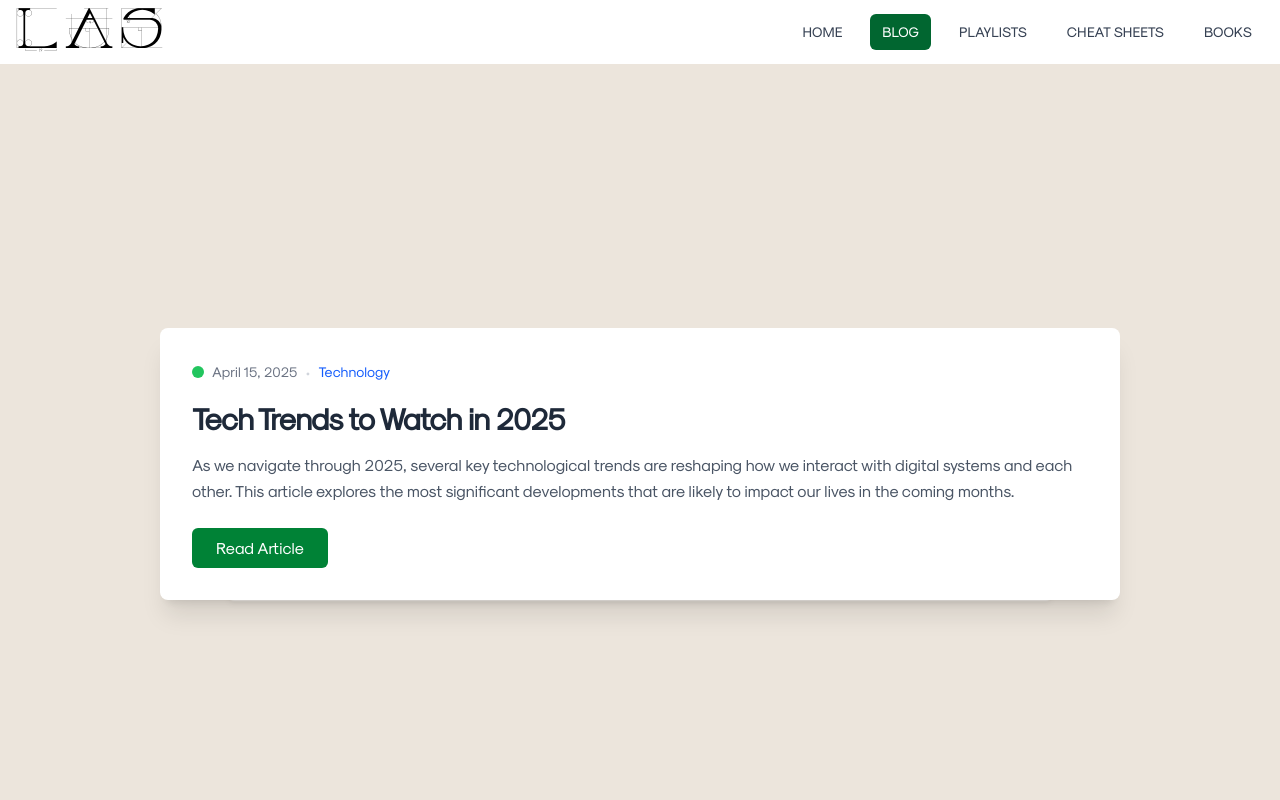
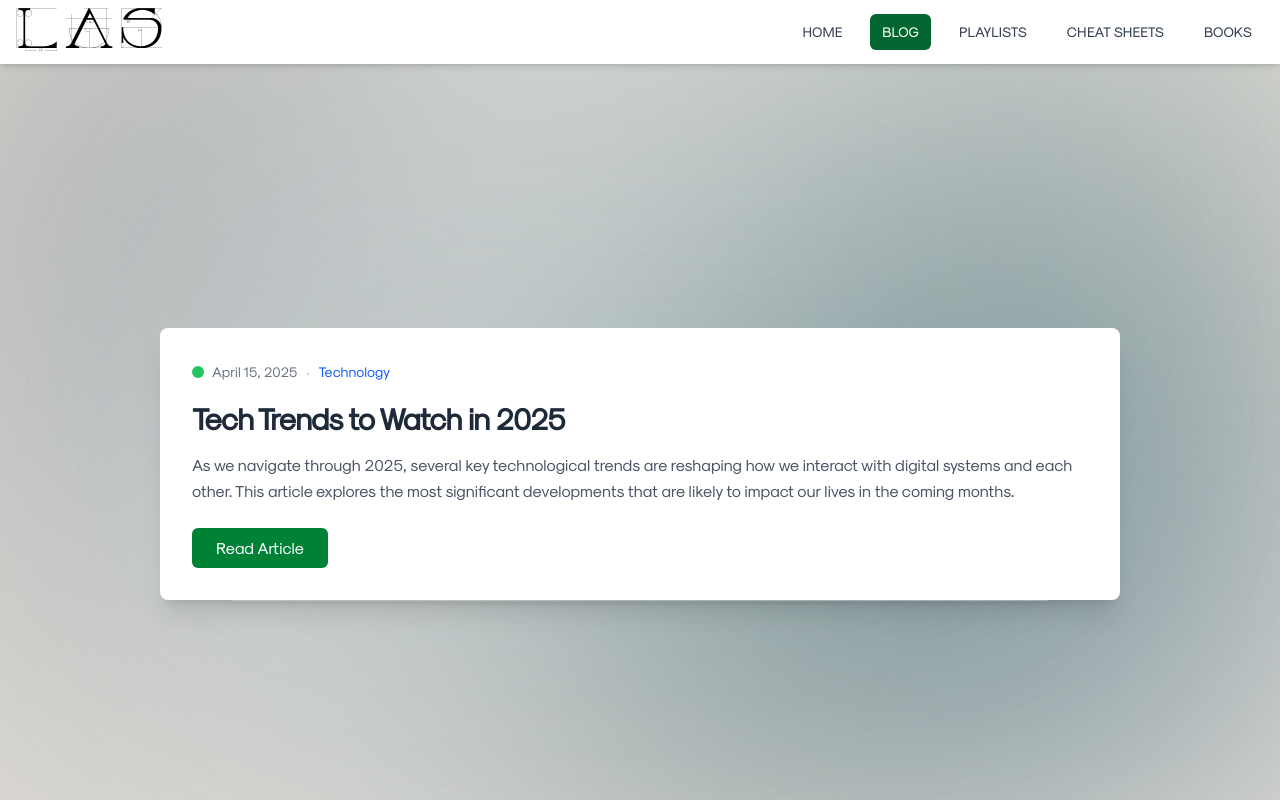
Before and after one commit to leonelSantos/This-Is-Leo, a Next.js app in the folder mind-of-leo/: page /blog in a window 1280 px wide. Shown: the top 800 px of the page. Built offline with nearby package versions, Linux system fonts and the light colour scheme.

Commit message:
- Created interactive gradient backgrounds for blog and playlists

```diff
--- a/mind-of-leo/src/app/blog/page.tsx
+++ b/mind-of-leo/src/app/blog/page.tsx
@@ -1,9 +1,8 @@
 'use client';
 
 import { useState, useEffect } from 'react';
-import Link from 'next/link';
 import StackedBlogPreview from '@/components/BlogComponents/StackedBlogPreview';
-import { motion } from 'framer-motion';
+import BlogGradient from '@/components/BlogComponents/BlogGradient';
 
 type BlogPost = {
   slug: string;
@@ -68,27 +67,14 @@ export default function BlogPage() {
     fetchPosts();
   }, []);
 
-  // Group posts by category
-  const postsByCategory = allPosts.reduce((acc, post) => {
-    if (!acc[post.category]) {
-      acc[post.category] = [];
-    }
-    acc[post.category].push(post);
-    return acc;
-  }, {} as Record<string, BlogPost[]>);
-
-  // Format date for display
-  const formatDate = (dateString: string) => {
-    const date = new Date(dateString);
-    return date.toLocaleDateString('en-US', {
-      year: 'numeric',
-      month: 'long',
-      day: 'numeric',
-    });
-  };
 
   return (
     <div>
+      <BlogGradient
+        intensity={0.6}
+        blur={150}
+        speed={0.7}
+        opacity={0.65}/>
       {/* Animated stacked blog cards section */}
       {allPosts.length > 0 && <StackedBlogPreview posts={allPosts} />}
 
--- a/mind-of-leo/src/app/playlists/page.tsx
+++ b/mind-of-leo/src/app/playlists/page.tsx
@@ -5,6 +5,7 @@ import { motion, useScroll, useTransform } from 'framer-motion';
 import SpotifyEmbed from '@/components/PlaylistComponents/SpotifyEmbed';
 import Lenis from '@studio-freight/lenis';
 import styles from '@/components/PlaylistComponents/playlists.module.css';
+import PlaylistGradient from '@/components/PlaylistComponents/PlaylistGradient';
 
 type Playlist = {
   id: string;
@@ -55,9 +56,9 @@ export default function PlaylistsPage() {
   // Set up smooth scrolling with Lenis
   useEffect(() => {
     const lenis = new Lenis({
-      duration: 0.1, // Adjust this value (lower = faster, higher = slower)
-      smoothWheel: true, // Enable smooth scrolling for mouse wheel
-      wheelMultiplier: 1.0, // Control wheel sensitivity
+      duration: 0.1,
+      smoothWheel: true,
+      wheelMultiplier: 1.0,
     });
 
     function raf(time) {
@@ -73,11 +74,13 @@ export default function PlaylistsPage() {
   }, []);
 
   return (
+    <>
+      {/* Include the simple gradient component */}
+      <PlaylistGradient />
+
+      {/* Your existing playlist page structure unchanged */}
       <main ref={container} className={styles.main}>
-
         {playlists.map((playlist, i) => {
-        // Calculate target scale for each card
-        // Each card will be slightly smaller than the one before it
           const targetScale = 1 - ((playlists.length - i) * 0.05);
           const isLast = i === playlists.length - 1;
 
@@ -93,17 +96,19 @@ export default function PlaylistsPage() {
             />
           );
         })}
-
       </main>
+    </>
   );
 }
 
+// Keep your existing PlaylistCard component unchanged
 const PlaylistCard = ({ playlist, i, progress, range, targetScale, isLast }: {
   playlist: Playlist;
   i: number;
   progress: any;
   range: number[];
   targetScale: number;
+  isLast: boolean;
 }) => {
   const cardContainer = useRef(null);
   const { scrollYProgress } = useScroll({
--- /dev/null
+++ b/mind-of-leo/src/components/BlogComponents/BlogGradient.tsx
@@ -0,0 +1,124 @@
+'use client';
+
+import React, { useRef, useEffect } from 'react';
+
+interface BlogGradientProps {
+  children?: React.ReactNode;
+  intensity?: number;
+  blur?: number;
+  speed?: number;
+  opacity?: number;
+}
+
+/**
+ * A cool-toned gradient background for blog pages that responds to mouse movement
+ * Fixed version to avoid style property conflicts
+ */
+const BlogGradient: React.FC<BlogGradientProps> = ({
+  children,
+  intensity = 0.6,
+  blur = 150,
+  speed = 0.7,
+  opacity = 0.65,
+}) => {
+  const gradientRef = useRef<HTMLDivElement>(null);
+  const secondaryGradientRef = useRef<HTMLDivElement>(null);
+
+  // Cool color palette - blues, purples, teals
+  const colors = ['#6A8EAE', '#4E7178', '#ECF0F1', '#2E4053'];
+
+  // Set up mouse tracking for gradient
+  useEffect(() => {
+    const handleMouseMove = (e: MouseEvent) => {
+      const x = (e.clientX / window.innerWidth) * 100;
+      const y = (e.clientY / window.innerHeight) * 100;
+
+      // Add some variance based on intensity
+      const offsetX = 50 + ((x - 50) * intensity);
+      const offsetY = 50 + ((y - 50) * intensity);
+
+      if (gradientRef.current) {
+        // Update CSS variables instead of directly setting style properties
+        gradientRef.current.style.setProperty('--mouse-x', `${offsetX}%`);
+        gradientRef.current.style.setProperty('--mouse-y', `${offsetY}%`);
+      }
+
+      if (secondaryGradientRef.current) {
+        secondaryGradientRef.current.style.setProperty('--mouse-x', `${offsetX}%`);
+        secondaryGradientRef.current.style.setProperty('--mouse-y', `${offsetY}%`);
+      }
+    };
+
+    // Add event listener
+    window.addEventListener('mousemove', handleMouseMove);
+
+    // Set initial centered position
+    if (gradientRef.current) {
+      gradientRef.current.style.setProperty('--mouse-x', '50%');
+      gradientRef.current.style.setProperty('--mouse-y', '50%');
+    }
+
+    if (secondaryGradientRef.current) {
+      secondaryGradientRef.current.style.setProperty('--mouse-x', '50%');
+      secondaryGradientRef.current.style.setProperty('--mouse-y', '50%');
+    }
+
+    // Clean up
+    return () => {
+      window.removeEventListener('mousemove', handleMouseMove);
+    };
+  }, [intensity]);
+
+  // Construct the radial gradient string
+  const radialGradient = `radial-gradient(circle at var(--mouse-x, 50%) var(--mouse-y, 50%), ${colors[0]}, ${colors[1]}, ${colors[2]}, ${colors[3]})`;
+
+  // Construct the conic gradient string
+  const conicGradient = `conic-gradient(from ${Math.random() * 360}deg at var(--mouse-x, 50%) var(--mouse-y, 50%), ${colors[2]}, ${colors[0]}, ${colors[3]}, ${colors[1]}, ${colors[2]})`;
+
+  return (
+    <>
+      {/* Fixed position gradient background - with separated style properties */}
+      <div
+        ref={gradientRef}
+        style={{
+          position: 'fixed',
+          top: 0,
+          left: 0,
+          width: '100%',
+          height: '100%',
+          backgroundImage: radialGradient,
+          backgroundSize: '200% 200%',
+          opacity: opacity,
+          filter: `blur(${blur}px)`,
+          zIndex: -1,
+          pointerEvents: 'none',
+          transition: `all ${speed}s cubic-bezier(0.22, 1, 0.36, 1)`,
+        }}
+      />
+
+      {/* Secondary gradient layer for added depth */}
+      <div
+        ref={secondaryGradientRef}
+        style={{
+          position: 'fixed',
+          top: 0,
+          left: 0,
+          width: '100%',
+          height: '100%',
+          backgroundImage: conicGradient,
+          backgroundSize: '200% 200%',
+          opacity: opacity * 0.4,
+          filter: `blur(${blur * 1.5}px)`,
+          zIndex: -2,
+          pointerEvents: 'none',
+          transition: `all ${speed * 1.2}s cubic-bezier(0.22, 1, 0.36, 1)`,
+        }}
+      />
+
+      {/* Pass through children */}
+      {children}
+    </>
+  );
+};
+
+export default BlogGradient;
--- a/mind-of-leo/src/components/BlogComponents/StackedBlogPreview.module.css
+++ b/mind-of-leo/src/components/BlogComponents/StackedBlogPreview.module.css
@@ -2,7 +2,7 @@
     position: relative;
     height: 300vh;
     width: 100%;
-    background-color: rgb(236, 229, 220); /* Match your site's background */
+    /*background-color: rgb(236, 229, 220); /* Match your site's background */
   }
 
   .sticky {
--- /dev/null
+++ b/mind-of-leo/src/components/PlaylistComponents/PlaylistGradient.tsx
@@ -0,0 +1,71 @@
+'use client';
+
+import React, { useEffect } from 'react';
+
+// A very simple gradient background that uses CSS variables for animation
+export default function PlaylistGradient() {
+  useEffect(() => {
+    // Add the gradient styles to the body
+    document.body.classList.add('with-gradient-background');
+
+    // Track mouse movement
+    const handleMouseMove = (e: MouseEvent) => {
+      // Calculate mouse position as percentage of window
+      const x = (e.clientX / window.innerWidth) * 100;
+      const y = (e.clientY / window.innerHeight) * 100;
+
+      // Update CSS variables
+      document.documentElement.style.setProperty('--mouse-x', `${x}%`);
+      document.documentElement.style.setProperty('--mouse-y', `${y}%`);
+    };
+
+    // Set initial position to center
+    document.documentElement.style.setProperty('--mouse-x', '50%');
+    document.documentElement.style.setProperty('--mouse-y', '50%');
+
+    // Add event listener
+    window.addEventListener('mousemove', handleMouseMove);
+
+    // Add the required CSS
+    const style = document.createElement('style');
+    style.textContent = `
+      .with-gradient-background {
+        position: relative;
+      }
+
+      .with-gradient-background::before {
+        content: '';
+        position: fixed;
+        top: 0;
+        left: 0;
+        width: 100%;
+        height: 100%;
+        background: radial-gradient(
+          circle at var(--mouse-x, 50%) var(--mouse-y, 50%),
+          #8c7b5e,
+          #bb6826,
+          #dfcbaf,
+          #943706
+        );
+        opacity: 0.6;
+        filter: blur(180px);
+        z-index: -1;
+        pointer-events: none;
+        transition: background-position 0.3s ease;
+      }
+    `;
+    document.head.appendChild(style);
+
+    // Clean up when component unmounts
+    return () => {
+      document.body.classList.remove('with-gradient-background');
+      window.removeEventListener('mousemove', handleMouseMove);
+      document.head.removeChild(style);
+      document.documentElement.style.removeProperty('--mouse-x');
+      document.documentElement.style.removeProperty('--mouse-y');
+    };
+  }, []);
+
+  // This component doesn't render anything visible, it just adds the gradient effect
+  return null;
+}
--- a/mind-of-leo/src/components/PlaylistComponents/playlists.module.css
+++ b/mind-of-leo/src/components/PlaylistComponents/playlists.module.css
@@ -1,6 +1,5 @@
 .main {
     padding-bottom: 0vh; /* Extra space to allow scrolling*/
-    background-color: #f5f5f5;
     width: 100%;
     position: relative;
   }
```
Lines whose indentation alone changed are shown as unchanged.
